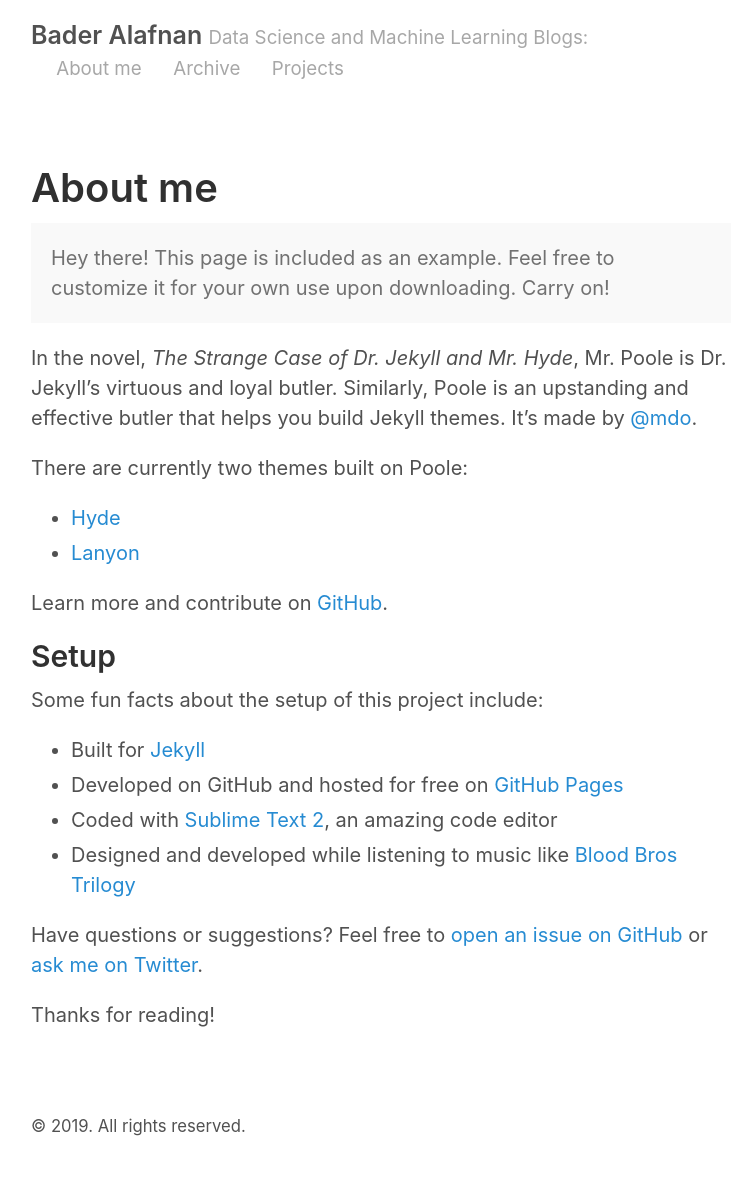
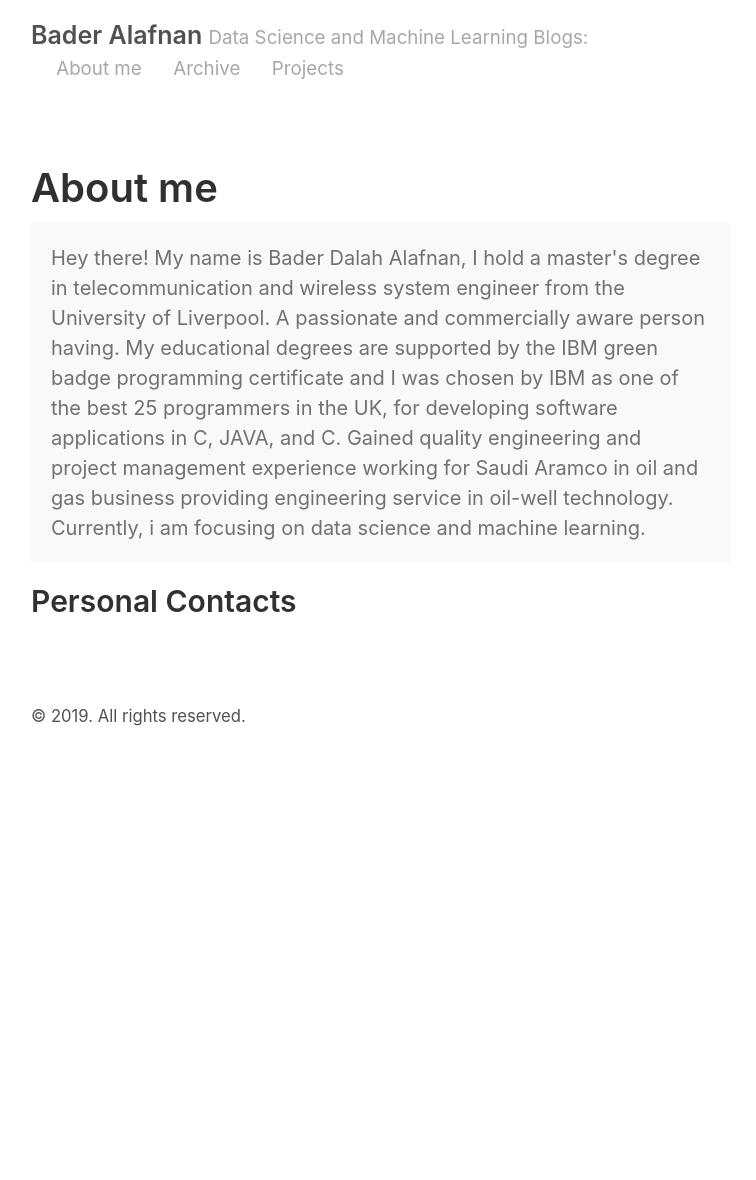
Before and after one commit to alafnan/alafnan.github.io, a Jekyll site: the page built from about me.md, in a window 1280 px wide. Shown: the whole page, without its empty margins (259-1015 px from the left). Built offline with Jekyll 4.4.1, drawn with Linux system fonts in a browser that asks for light colours; after the commit the page ends 900 px from its top, so only the background shows below that.

Commit message:
Update about me.md

```diff
--- a/about me.md
+++ b/about me.md
@@ -4,27 +4,15 @@ title: About me
 ---
 
 <p class="message">
-  Hey there! This page is included as an example. Feel free to customize it for your own use upon downloading. Carry on!
+  Hey there! My name is Bader Dalah Alafnan, I hold a master's degree in telecommunication and wireless system engineer from the University of Liverpool. A passionate and commercially aware person having. My educational
+degrees are supported by the IBM green badge programming certificate and I was chosen by IBM as one of the
+best 25 programmers in the UK, for developing software applications in C, JAVA, and C. Gained quality
+engineering and project management experience working for Saudi Aramco in oil and gas business
+providing engineering service in oil-well technology. Currently, i am focusing on data science and machine learning.
+
+
 </p>
 
-In the novel, *The Strange Case of Dr. Jekyll and Mr. Hyde*, Mr. Poole is Dr. Jekyll's virtuous and loyal butler. Similarly, Poole is an upstanding and effective butler that helps you build Jekyll themes. It's made by [@mdo](https://twitter.com/mdo).
 
-There are currently two themes built on Poole:
 
-* [Hyde](http://hyde.getpoole.com)
-* [Lanyon](http://lanyon.getpoole.com)
-
-Learn more and contribute on [GitHub](https://github.com/poole).
-
-## Setup
-
-Some fun facts about the setup of this project include:
-
-* Built for [Jekyll](http://jekyllrb.com)
-* Developed on GitHub and hosted for free on [GitHub Pages](https://pages.github.com)
-* Coded with [Sublime Text 2](http://sublimetext.com), an amazing code editor
-* Designed and developed while listening to music like [Blood Bros Trilogy](https://soundcloud.com/maddecent/sets/blood-bros-series)
-
-Have questions or suggestions? Feel free to [open an issue on GitHub](https://github.com/poole/poole/issues/new) or [ask me on Twitter](https://twitter.com/mdo).
-
-Thanks for reading!
+## Personal Contacts
```
